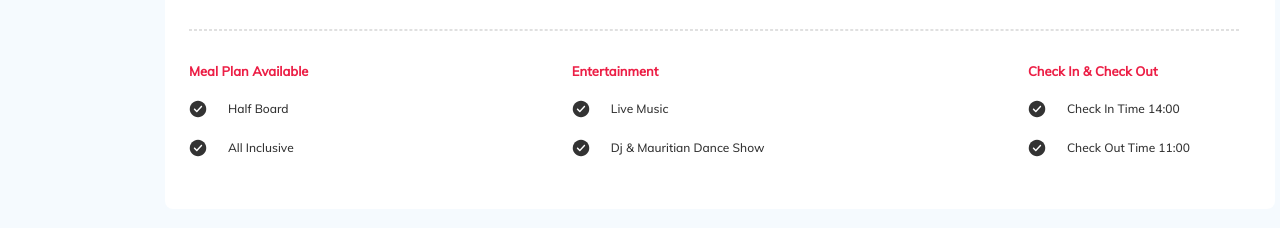
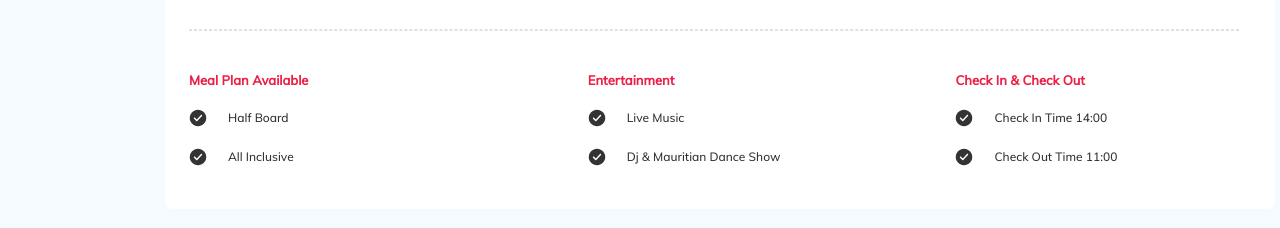
Before and after one commit to AngyDev/hotel-booking-landing-page, a plain HTML site: page index.html in a window 1280 px wide. Shown: the part 1637-1865 px from the top of the page. Drawn offline with Linux system fonts and the light colour scheme.

Commit message:
[fix] package summery details alignments

```diff
--- a/index.html
+++ b/index.html
@@ -214,6 +214,20 @@
                                         <img src="img/circle-check-full.svg" alt="">
                                         <span>Free Secure Parking</span>
                                     </div>
+
+                                    <div class="under-line">
+                                        <div class="items">
+                                            <span class="items-title">Meal Plan Available</span>
+                                        </div>
+                                        <div class="items">
+                                            <img src="img/circle-check-full.svg" alt="">
+                                            <span>Half Board</span>
+                                        </div>
+                                        <div class="items">
+                                            <img src="img/circle-check-full.svg" alt="">
+                                            <span>All Inclusive</span>
+                                        </div>
+                                    </div>
                                 </div>
 
                                 <div>
@@ -243,6 +257,20 @@
                                     <div class="items">
                                         <img src="img/circle-check-full.svg" alt="">
                                         <span>Unlimited access to driving range</span>
+                                    </div>
+
+                                    <div class="under-line">
+                                        <div class="items">
+                                            <span class="items-title">Entertainment</span>
+                                        </div>
+                                        <div class="items">
+                                            <img src="img/circle-check-full.svg" alt="">
+                                            <span>Live Music</span>
+                                        </div>
+                                        <div class="items">
+                                            <img src="img/circle-check-full.svg" alt="">
+                                            <span>Dj & Mauritian Dance Show</span>
+                                        </div>
                                     </div>
                                 </div>
 
@@ -274,41 +302,8 @@
                                         <img src="img/circle-check-full.svg" alt="">
                                         <span>Glass bottom boat trips</span>
                                     </div>
-                                </div>
-                            </div>
 
-                            <div class="line"></div>
-
-                            <div class="package-details-bottom">
-                                <div>
-                                    <div class="items">
-                                        <span class="items-title">Meal Plan Available</span>
-                                    </div>
-                                    <div class="items">
-                                        <img src="img/circle-check-full.svg" alt="">
-                                        <span>Half Board</span>
-                                    </div>
-                                    <div class="items">
-                                        <img src="img/circle-check-full.svg" alt="">
-                                        <span>All Inclusive</span>
-                                    </div>
-                                </div>
-
-                                <div>
-                                    <div class="items">
-                                        <span class="items-title">Entertainment</span>
-                                    </div>
-                                    <div class="items">
-                                        <img src="img/circle-check-full.svg" alt="">
-                                        <span>Live Music</span>
-                                    </div>
-                                    <div class="items">
-                                        <img src="img/circle-check-full.svg" alt="">
-                                        <span>Dj & Mauritian Dance Show</span>
-                                    </div>
-                                </div>
-
-                                <div>
+                                    <div class="under-line">
                                         <div class="items">
                                             <span class="items-title">Check In & Check Out</span>
                                         </div>
@@ -322,6 +317,9 @@
                                         </div>
                                     </div>
                                 </div>
+                            </div>
+
+                            <div class="line"></div>
                         </div>
                     </div>
                 </div>
--- a/style.css
+++ b/style.css
@@ -521,16 +521,13 @@ nav {
     font-weight: 600;
 }
 
+.under-line {
+    margin-top: 75px;
+}
+
 .line {
     width: 1048px;
     border: 1px dashed #E0E0E0;
-}
-
-.package-details-bottom {
-    margin-top: 32px;
-    display: flex;
-    flex-direction: row;
-    justify-content: space-between;
 }
 
 
```
Lines whose indentation alone changed are shown as unchanged.
